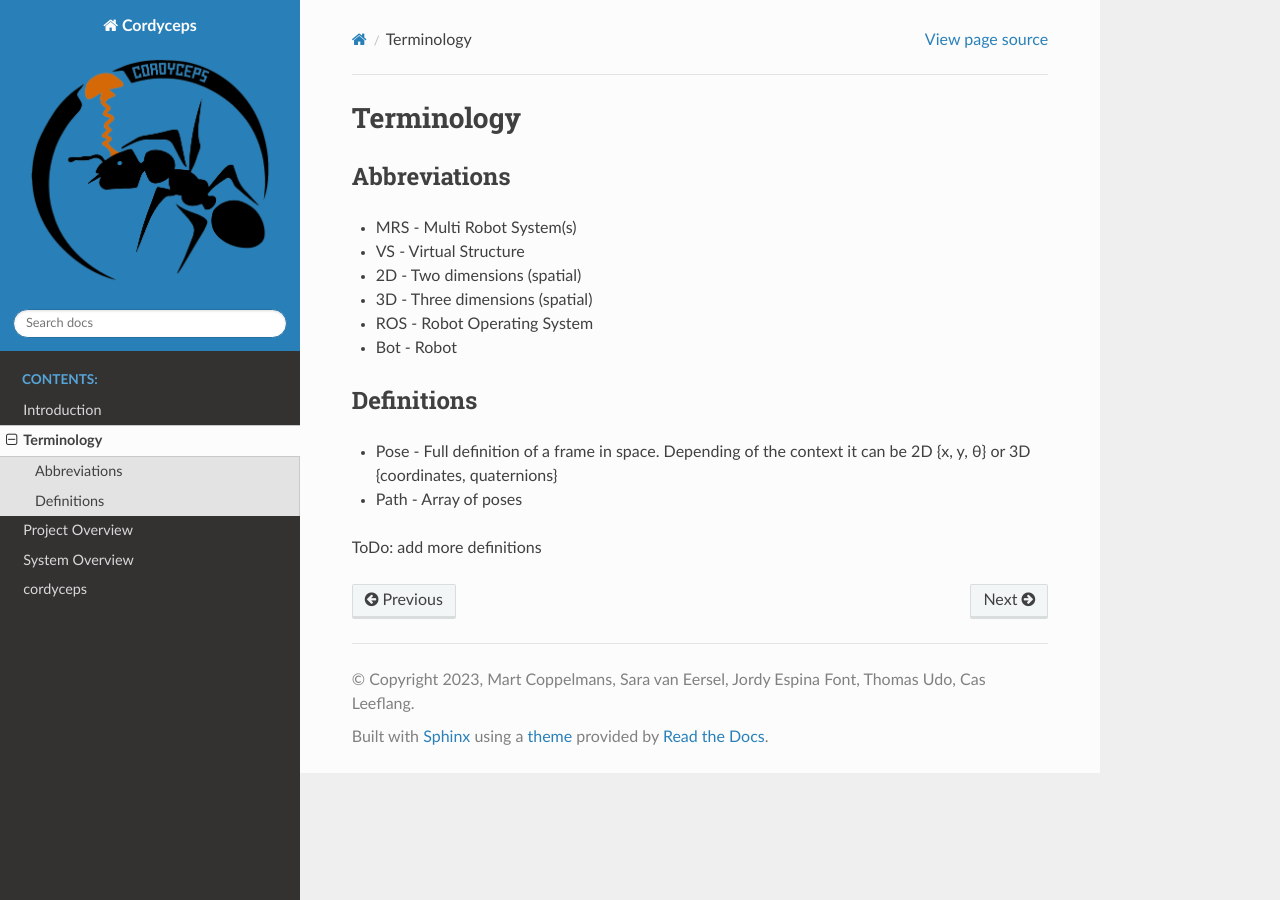
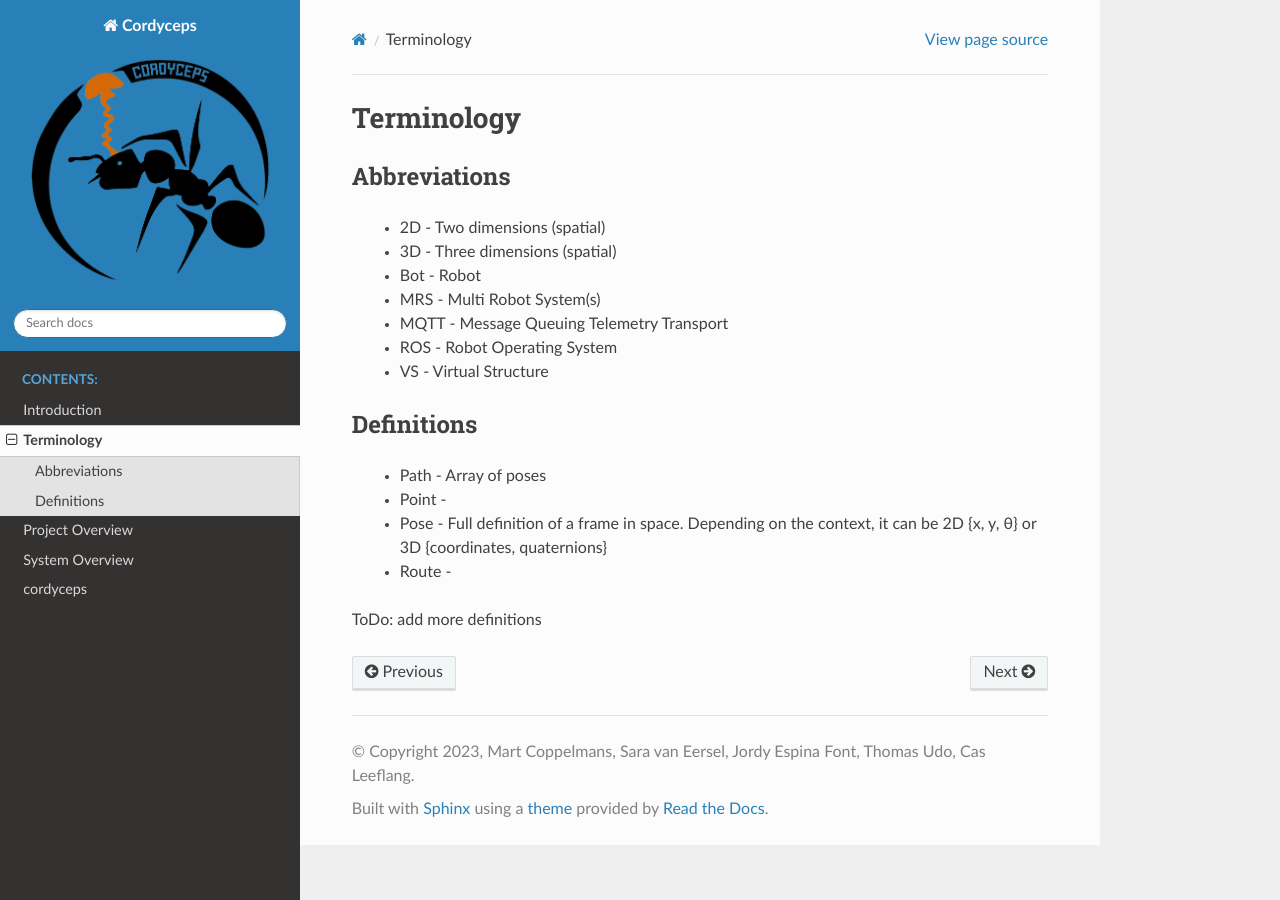
Before and after one commit to TeamSolenopsis/Cordyceps, a Sphinx documentation site: the page built from cordyceps/docs/terminology.rst, in a window 1280 px wide. Built offline with Sphinx 7.4.7 and the Read the Docs theme 2.0.0, drawn with Linux system fonts in a browser that asks for light colours.

Commit message:
put on alphabetical order

```diff
--- a/cordyceps/docs/terminology.rst
+++ b/cordyceps/docs/terminology.rst
@@ -2,16 +2,19 @@ Terminology
 -----------
 Abbreviations
 ^^^^^^^^^^^^^
-* MRS	-	Multi Robot System(s)
-* VS	-	Virtual Structure
-* 2D	-	Two dimensions (spatial)
-* 3D	-	Three dimensions (spatial)
-* ROS	-	Robot Operating System
-* Bot    -	Robot
+    * 2D - Two dimensions (spatial)
+    * 3D - Three dimensions (spatial)
+    * Bot - Robot
+    * MRS - Multi Robot System(s)
+    * MQTT - Message Queuing Telemetry Transport
+    * ROS - Robot Operating System
+    * VS - Virtual Structure
 
 Definitions
 ^^^^^^^^^^^
-* Pose	-	Full definition of a frame in space. Depending of the context it can be 2D {x, y,  θ} or 3D {coordinates, quaternions}
-* Path	-	Array of poses
+    * Path - Array of poses
+    * Point -
+    * Pose - Full definition of a frame in space. Depending on the context, it can be 2D {x, y, θ} or 3D {coordinates, quaternions}
+    * Route -
 
 ToDo: add more definitions
```
